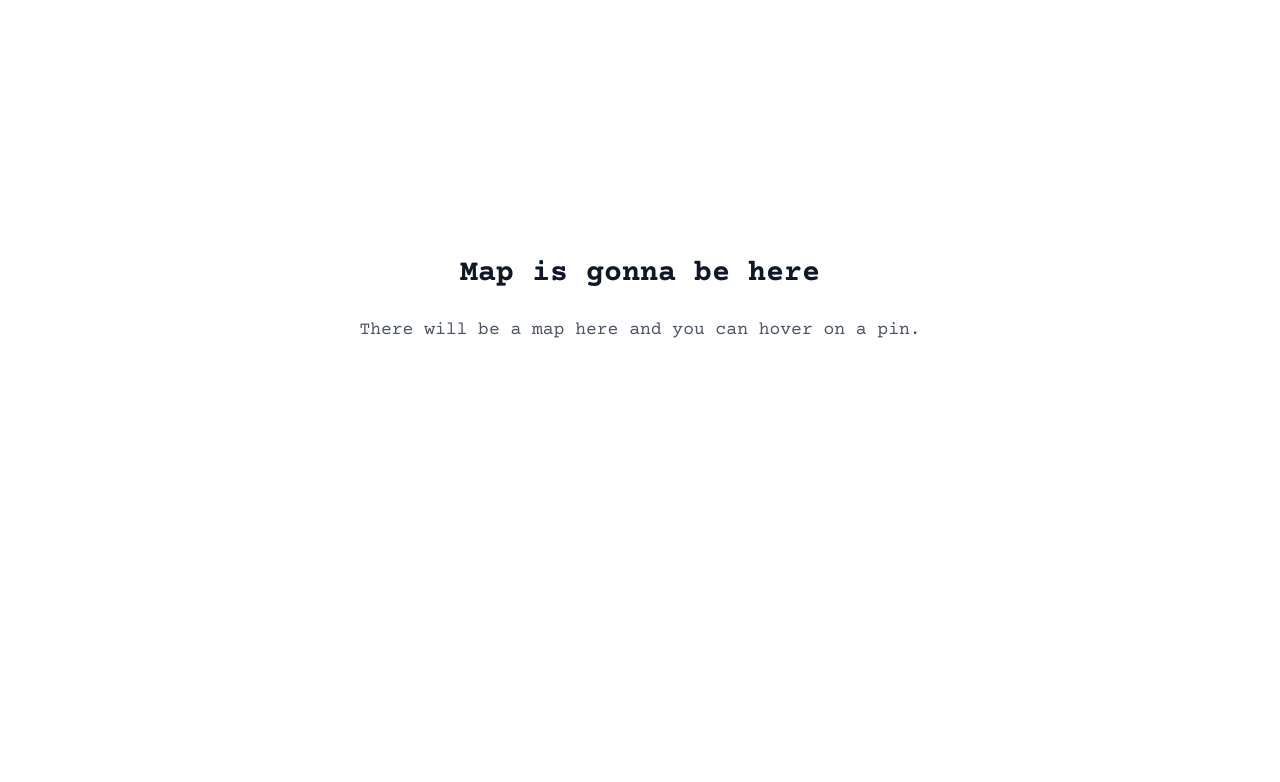
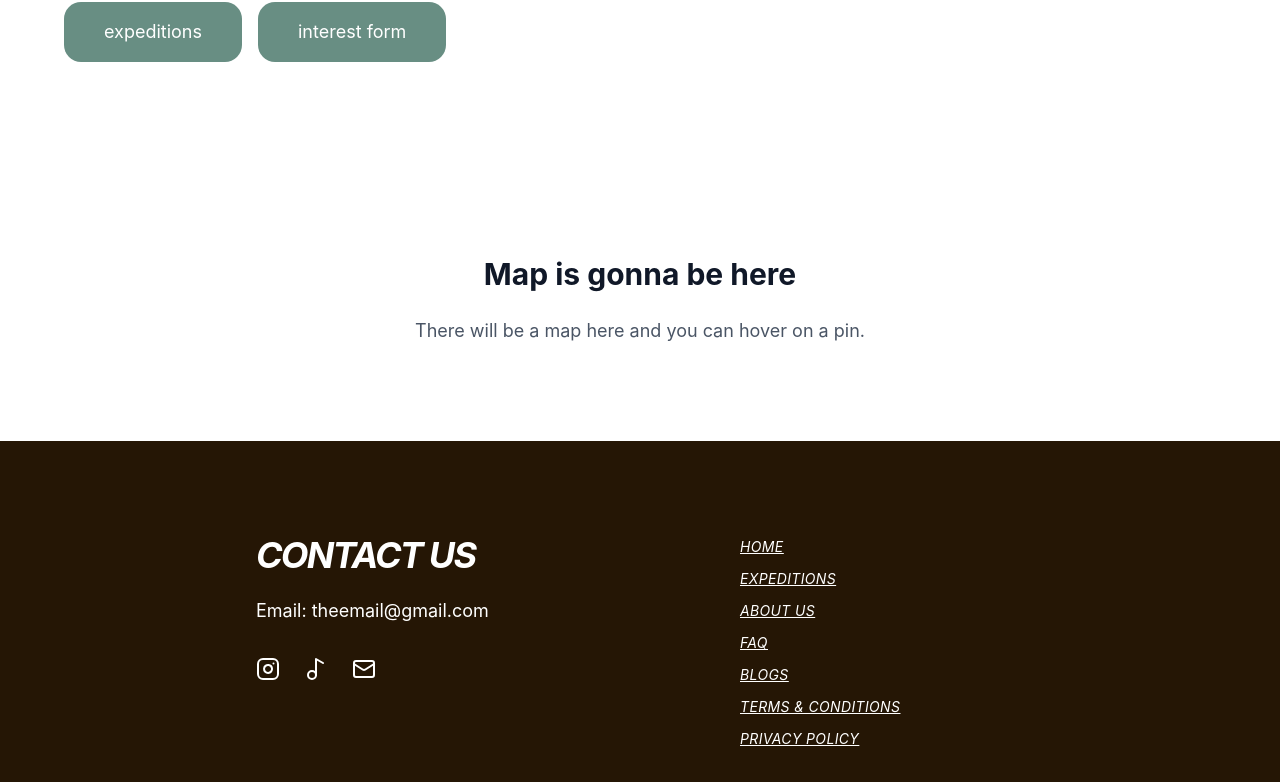
Before and after one commit to hope-DeJesus-Codes/argo-adventure, a Next.js app: page / in a window 1280 px wide. Shown: the part 520-1302 px from the top of the page. Before the commit the page ends 961 px from the top, so only its background shows below. Built offline with nearby package versions, Linux system fonts and the light colour scheme; no server answers.

Commit message:
working footer

```diff
--- a/app/layout.tsx
+++ b/app/layout.tsx
@@ -1,6 +1,7 @@
 // src/app/layout.tsx
 import { Metal_Mania, Courier_Prime } from 'next/font/google';
 import Navbar from '@/src/components/Navbar';
+import Footer from '@/src/components/Footer';
 import './globals.css';
 
 // Font configuration
@@ -16,14 +17,24 @@ const courierPrime = Courier_Prime({
   variable: '--font-courier-prime',
 });
 
+// Root Layout (every page has a nav bar, footer)
+export default function RootLayout({
+  children,
+}: {
+  children: React.ReactNode;
+}) {
+  return (
+    <html lang="en">
+      {/* We add the font variables here so they are available throughout the app */}
+      <body className={`${metalMania.variable} ${courierPrime.variable} flex flex-col min-h-screen`}>
+        <Navbar />
 
-// Root Layout (every page has a nav bar)
-export default function RootLayout({ children }: { children: React.ReactNode }) {
-  return (
-    <html lang="en" className={`${metalMania.variable} ${courierPrime.variable}`}>
-      <body className="antialiased font-courier">
-        <Navbar />
-        {children}
+        {/* 'flex-grow' ensures the footer stays at the bottom even on short pages */}
+        <main className="flex-grow">
+          {children}
+        </main>
+
+        <Footer />
       </body>
     </html>
   );
--- a/package.json
+++ b/package.json
@@ -9,6 +9,7 @@
     "lint": "eslint"
   },
   "dependencies": {
+    "lucide-react": "^0.577.0",
     "next": "16.1.6",
     "react": "19.2.3",
     "react-dom": "19.2.3"
--- /dev/null
+++ b/src/components/Footer.tsx
@@ -0,0 +1,53 @@
+import Link from 'next/link';
+import { Mail, Instagram, Music2 } from 'lucide-react';
+
+export default function Footer() {
+  return (
+    <footer className="bg-[#251605] text-white font-courier pt-24 pb-16 px-8 md:px-16">
+      {/* Container: max-w-5xl (instead of 7xl) pulls the columns closer together.
+          flex-row with a fixed gap-24 ensures they are side-by-side but not pushed to edges.
+      */}
+      <div className="max-w-3xl mx-auto flex flex-col md:flex-row gap-50">
+
+        {/* Left Column: Contact Us */}
+        <div className="flex flex-col space-y-6 flex-1">
+          <h2 className="text-[36px] font-bold italic uppercase leading-none tracking-tighter">
+            CONTACT US
+          </h2>
+          <p className="text-lg">Email: theemail@gmail.com</p>
+
+          <div className="flex gap-6 mt-2">
+            <Link href="#" className="hover:opacity-70 transition-opacity">
+              <Instagram size={24} />
+            </Link>
+            <Link href="#" className="hover:opacity-70 transition-opacity">
+              <Music2 size={24} />
+            </Link>
+            <Link href="mailto:theemail@gmail.com" className="hover:opacity-70 transition-opacity">
+              <Mail size={24} />
+            </Link>
+          </div>
+        </div>
+
+        {/* Right Column: Links (Now Left-Justified, Italic, and Underlined) */}
+        <div className="flex flex-col space-y-3 uppercase text-sm tracking-wide flex-1 italic underline">
+          <Link href="/" className="hover:opacity-70 transition-opacity">Home</Link>
+          <Link href="/expeditions" className="hover:opacity-70 transition-opacity">Expeditions</Link>
+          <Link href="/about" className="hover:opacity-70 transition-opacity">About Us</Link>
+          <Link href="/faq" className="hover:opacity-70 transition-opacity">FAQ</Link>
+          <Link href="/blogs" className="hover:opacity-70 transition-opacity">Blogs</Link>
+          <Link href="/terms" className="hover:opacity-70 transition-opacity">Terms & Conditions</Link>
+          <Link href="/privacy" className="hover:opacity-70 transition-opacity">Privacy Policy</Link>
+        </div>
+      </div>
+
+      {/* Bottom Line & Copyright (Increased top margin for spacing) */}
+      <div className="max-w-5xl mx-auto mt-40">
+        <div className="border-t border-white opacity-50 w-full mb-8"></div>
+        <p className="text-center text-sm opacity-50 uppercase tracking-widest">
+          Argos Adventure . EST 2026.
+        </p>
+      </div>
+    </footer>
+  );
+}
```
Also changed, not shown: 1 other file (tests, documents, lock files or other folders).
